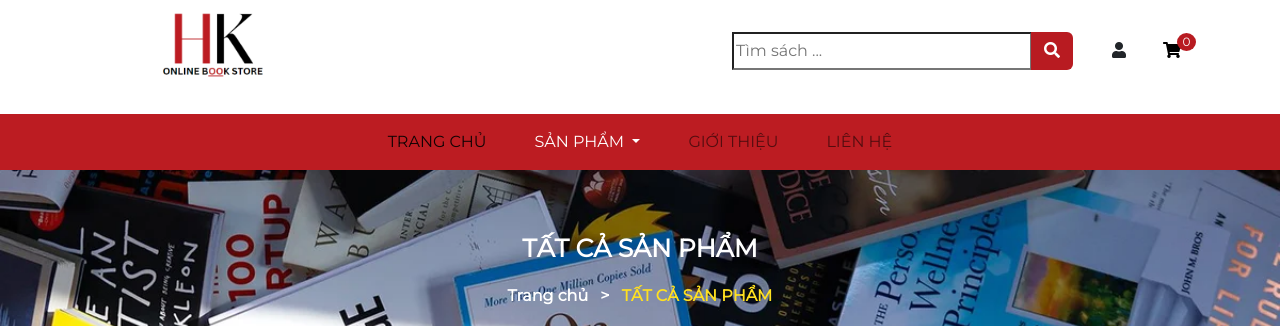
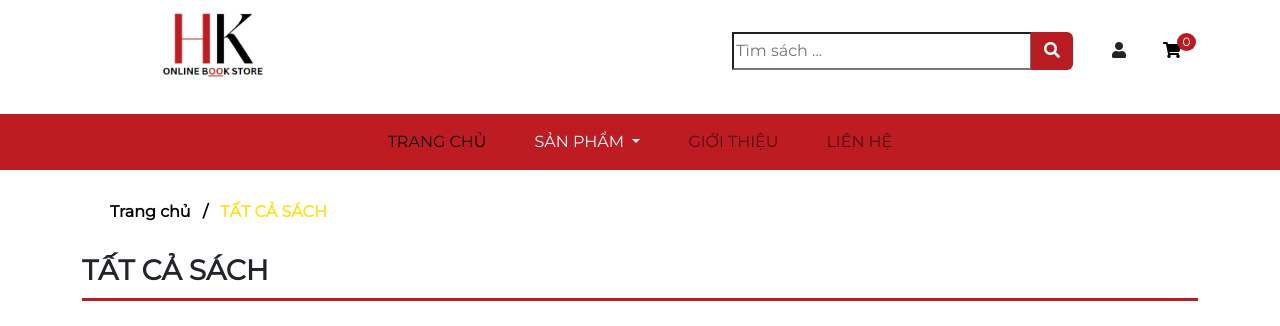
Before and after one commit to 23-24Sem1-Courses/ct27501-project-khanhnehe, a PHP site: page /public/index.php?action=list_book&id_of_category=all in a window 1280 px wide; the page is wider, and only the part inside the window is pictured. Shown: the part 17-343 px from the top of that part. Run offline with PHP 8.4, Linux system fonts and the light colour scheme; data comes from the database, SQL or seed files in the repository.

Commit message:
hoàn thành giao diện cho website

```diff
--- a/public/index.php
+++ b/public/index.php
@@ -52,7 +52,7 @@ if (isset($_GET['action'])) {
             include PATH_TO_FILE_PDO;
             if (isset($_GET['id_of_category'])) {
                 if ($_GET['id_of_category'] == 'all') {
-                    $name_of_category = 'TẤT CẢ SẢN PHẨM'; //tên của loại
+                    $name_of_category = 'TẤT CẢ SÁCH'; //tên của loại
                 } else {
                     $sql = "select * from category where id=?";
                     $stmt = $conn->prepare($sql);
--- a/view/about.php
+++ b/view/about.php
@@ -1,12 +1,11 @@
 <!-- done -->
 <title>Giới thiệu</title>
 <div id="breadcrumb_background">
-    <p id="title_breadcrumb" class="text-center">HK về chúng tôi</p>
     <nav aria-label="breadcrumb">
-        <ol class="breadcrumb justify-content-center">
+        <ol class="breadcrumb">
             <li class="breadcrumb-item"><a href="?action=home">Trang chủ</a></li>&nbsp;
             <li class="breadcrumb-item active" aria-current="page"
-                style="color: #ffe020; font-weight: 600; font-size: 16px;">&nbsp;HK về chúng tôi</li>
+                style="color: #ffe020; font-weight: 600; font-size: 16px;">&nbsp;Giới thiệu</li>
         </ol>
     </nav>
 </div>
--- a/view/account_info.php
+++ b/view/account_info.php
@@ -1,8 +1,8 @@
 <title><?php echo $result_account_info[1]; ?></title> <!-- dùng php chèn title là tên full_name -->
 <div id="breadcrumb_background">
-    <p id="title_breadcrumb" class="text-center">THÔNG TIN TÀI KHOẢN</p>
+    <p id="title_breadcrumb">THÔNG TIN TÀI KHOẢN</p>
     <nav aria-label="breadcrumb">
-        <ol class="breadcrumb justify-content-center">
+        <ol class="breadcrumb">
             <li class="breadcrumb-item"><a href="?action=home">Trang chủ</a></li>&nbsp;
             <li class="breadcrumb-item active" aria-current="page"
                 style="color: #ffe020; font-weight: 600; font-size: 16px;">&nbsp;Thông tin của tôi</li>
--- a/view/book.php
+++ b/view/book.php
@@ -17,9 +17,9 @@
 }
 </style>
 <div id="breadcrumb_background">
-    <p id="title_breadcrumb" class="text-center"><?php echo mb_strtoupper($name_of_category); ?></p>
+    <!-- <p id="title_breadcrumb"><?php echo mb_strtoupper($name_of_category); ?></p> -->
     <nav aria-label="breadcrumb">
-        <ol class="breadcrumb justify-content-center">
+        <ol class="breadcrumb">
             <li class="breadcrumb-item"><a href="?action=home">Trang chủ</a></li>&nbsp;
             <li class="breadcrumb-item active" aria-current="page"
                 style="color: #ffe020; font-weight: 600; font-size: 16px;">
--- a/view/cart.php
+++ b/view/cart.php
@@ -1,9 +1,9 @@
 <!-- done -->
 <title>Giỏ hàng</title>
 <div id="breadcrumb_background">
-    <p id="title_breadcrumb" class="text-center">GIỎ HÀNG</p>
+    <p id="title_breadcrumb">GIỎ HÀNG</p>
     <nav aria-label="breadcrumb">
-        <ol class="breadcrumb justify-content-center">
+        <ol class="breadcrumb">
             <li class="breadcrumb-item"><a href="?action=home">Trang chủ</a></li>&nbsp;
             <li class="breadcrumb-item active" aria-current="page"
                 style="color: #ffe020; font-weight: 600; font-size: 16px;">&nbsp;Giỏ hàng</li>
--- a/view/css/style.css
+++ b/view/css/style.css
@@ -112,12 +112,9 @@ header {
 /* ------------------------------------- */
 /* Breadcrumb */
 #breadcrumb_background {
-  background-image: url("../img/bia.webp");
   background-size : cover;
   width           : 100%;
-  height          : 203px;
-  padding         : 60px 0 80px 0;
-  margin-bottom   : 30px;
+  margin: 30px 110px;
 }
 
 #title_breadcrumb {
@@ -127,12 +124,12 @@ header {
 }
 
 .breadcrumb-item+.breadcrumb-item::before {
-  content: ">" !important;
-  color  : #fff;
+  content: "/" !important;
+  color  : black;
 }
 
 #breadcrumb_background a {
-  color          : #fff;
+  color          : black;
   text-decoration: none;
   font-size      : 16px;
   font-weight    : 700;
--- a/view/detail_book.php
+++ b/view/detail_book.php
@@ -35,9 +35,9 @@
 }
 </style>
 <div id="breadcrumb_background">
-    <p id="title_breadcrumb" class="text-center">CHI TIẾT SẢN PHẨM</p>
+    <p id="title_breadcrumb">CHI TIẾT SẢN PHẨM</p>
     <nav aria-label="breadcrumb">
-        <ol class="breadcrumb justify-content-center">
+        <ol class="breadcrumb ">
             <li class="breadcrumb-item"><a href="?action=home">Trang chủ</a></li>&nbsp;
             <?php if (isset($id_of_category) && isset($name_of_category)): ?>
             <li style="font-weight: 600;" class="breadcrumb-item">
--- a/view/detail_order.php
+++ b/view/detail_order.php
@@ -1,8 +1,8 @@
 <title>Chi tiết đơn hàng</title>
 <div id="breadcrumb_background">
-    <p id="title_breadcrumb" class="text-center">CHI TIẾT ĐƠN HÀNG</p>
+    <p id="title_breadcrumb">CHI TIẾT ĐƠN HÀNG</p>
     <nav aria-label="breadcrumb">
-        <ol class="breadcrumb justify-content-center">
+        <ol class="breadcrumb">
             <li class="breadcrumb-item"><a href="?action=home">Trang chủ</a></li>&nbsp;
             <li style="font-weight: 600;" class="breadcrumb-item"><a
                     href="../public/index.php?action=account_info">Thông tin của tôi</a></li>&nbsp;
--- a/view/search_book.php
+++ b/view/search_book.php
@@ -1,9 +1,8 @@
 <!-- done -->
 <title>Tìm kiếm</title>
 <div id="breadcrumb_background">
-    <p id="title_breadcrumb" class="text-center">KẾT QUẢ TÌM KIẾM</p>
     <nav aria-label="breadcrumb">
-        <ol class="breadcrumb justify-content-center">
+        <ol class="breadcrumb">
             <li class="breadcrumb-item"><a href="?action=home">Trang chủ</a></li>&nbsp;
             <li class="breadcrumb-item active" aria-current="page"
                 style="color: #ffe020; font-weight: 600; font-size: 16px;">&nbsp;Tìm kiếm</li>
```
Also changed, not shown: view/contact.php (+7 -8 lines), view/js/validate_form_register.js (+36 -38 lines).
